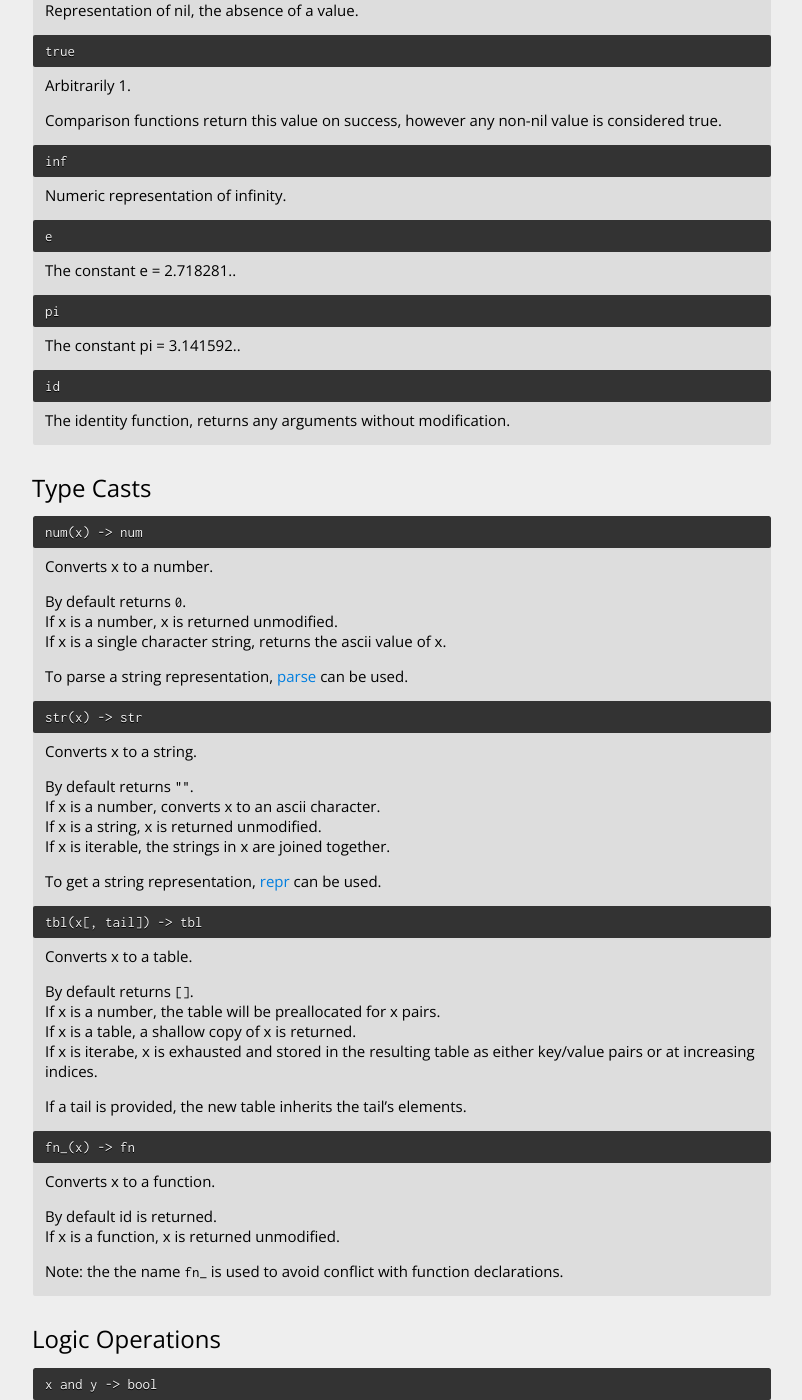
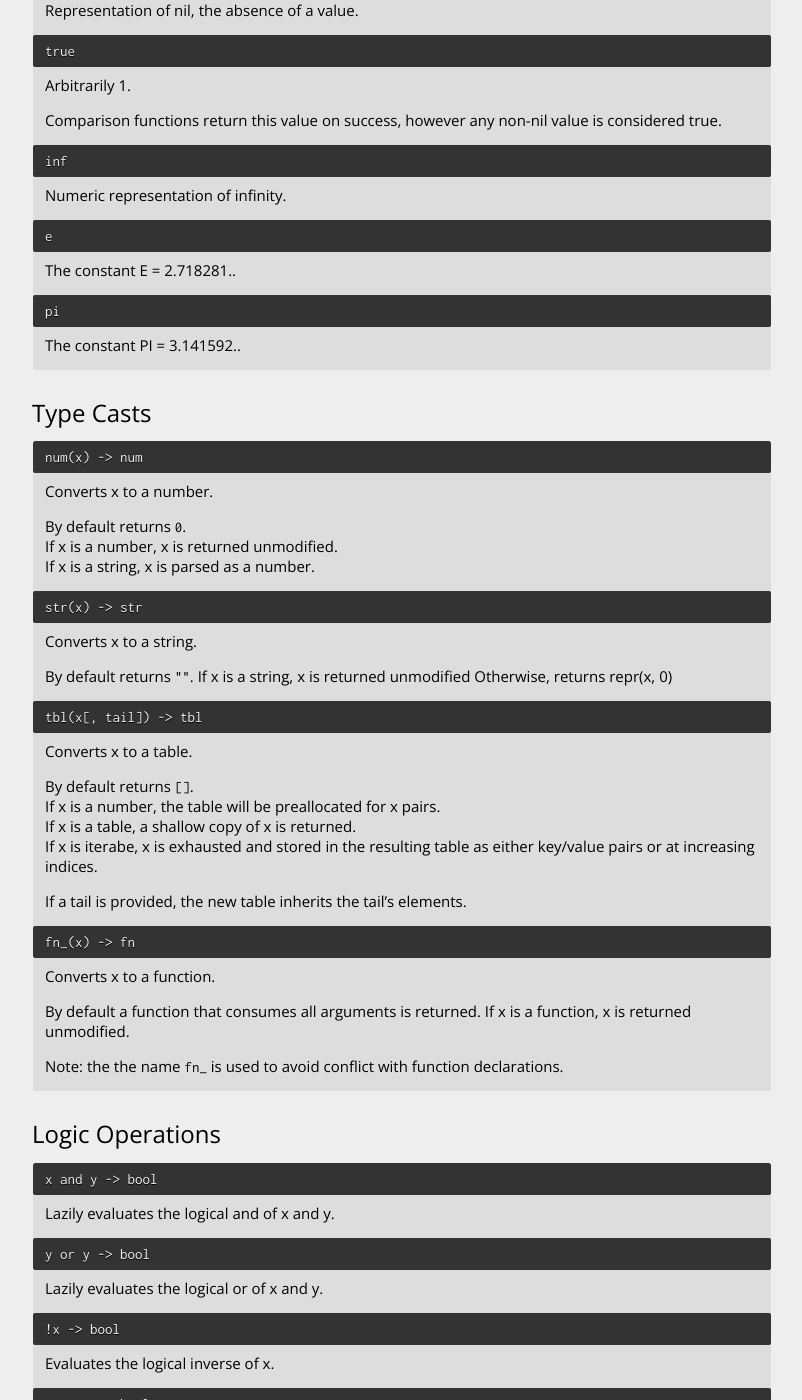
Before and after one commit to mu-script/mu-script.github.io, a Jekyll site: the page built from docs/builtins.md, in a window 1280 px wide and 1400 px high, scrolled down 681 px. Shown: the whole window, without its empty margins (238-1040 px from the left). Built offline with Jekyll 4.4.1, drawn with Linux system fonts in a browser that asks for light colours; our own code applies the rules of GitHub Pages for plain Markdown files; some of the changed text lies outside the part shown.

Commit message:
Updated builtins documentation to reflect changes to the mu language

```diff
--- a/docs/builtins.md
+++ b/docs/builtins.md
@@ -5,26 +5,26 @@ layout: page
 Builtins
 --------
 
-| Consts            | Types         | Logic         | Arith             | Bit/Set     | String                | Data            | Iterator              | Function        | IO                  |
-| ----------------- | ------------- | ------------- | ----------------- | ----------- | --------------------- | --------------- | --------------------- | --------------- | ------------------- |
-| [`nil`](#nil)     | [`num`](#num) | [`and`](#and) | [`+`](#+)         | [`~`](#~)   | [`parse`](#parse)     | [`len`](#len)   | [`iter`](#iter)       | [`bind`](#bind) | [`print`](#print)   |
-| [`_`](#_)         | [`str`](#str) | [`or`](#or)   | [`-`](#-)         | [`|`](#\|)  | [`repr`](#repr)       | [`tail`](#tail) | [`pairs`](#pairs)     | [`comp`](#comp) | [`error`](#error)   |
-| [`true`](#true)   | [`tbl`](#tbl) | [`!`](#!)     | [`*`](#*)         | [`&`](#&)   | [`bin`](#bin)         | [`push`](#push) | [`range`](#range)     |                 | [`import`](#import) |
-| [`false`](#false) | [`fn_`](#fn_) | [`==`](#==)   | [`/`](#/)         | [`&~`](#&~) | [`oct`](#oct)         | [`pop`](#pop)   | [`repeat`](#repeat)   |                 |                     |
-| [`inf`](#inf)     |               | [`!=`](#!=)   | [`//`](#//)       | [`<<`](#<<) | [`hex`](#hex)         | [`++`](#++)     | [`seed`](#seed)       |                 |                     |
-| [`inf`](#inf)     |               | [`is`](#is)   | [`%`](#%)         | [`>>`](#>>) | [`find`](#find)       | [`sub`](#sub)   | [`map`](#map)         |                 |                     |
-| [`e`](#e)         |               | [`<`](#<)     | [`^`](#^)         |             | [`replace`](#replace) |                 | [`filter`](#filter)   |                 |                     |
-| [`pi`](#pi)       |               | [`>`](#>)     | [`log`](#log)     |             | [`split`](#split)     |                 | [`reduce`](#reduce)   |                 |                     |
-| [`id`](#id)       |               | [`<=`](#<=)   | [`abs`](#abs)     |             | [`join`](#join)       |                 | [`any`](#any)         |                 |                     |
-|                   |               | [`>=`](#>=)   | [`floor`](#floor) |             | [`pad`](#pad)         |                 | [`all`](#all)         |                 |                     |
-|                   |               |               | [`ceil`](#ceil)   |             | [`strip`](#strip)     |                 | [`zip`](#zip)         |                 |                     |
-|                   |               |               | [`cos`](#cos)     |             |                       |                 | [`chain`](#chain)     |                 |                     |
-|                   |               |               | [`acos`](#acos)   |             |                       |                 | [`take`](#take)       |                 |                     |
-|                   |               |               | [`sin`](#sin)     |             |                       |                 | [`drop`](#drop)       |                 |                     |
-|                   |               |               | [`asin`](#asin)   |             |                       |                 | [`min`](#min)         |                 |                     |
-|                   |               |               | [`tan`](#tan)     |             |                       |                 | [`max`](#max)         |                 |                     |
-|                   |               |               | [`atan`](#atan)   |             |                       |                 | [`sort`](#sort)       |                 |                     |
-|                   |               |               |                   |             |                       |                 | [`reverse`](#reverse) |                 |                     |
+| Consts            | Types         | Logic         | Arith             | Bit/Set     | String                | Data              | Iterator              | Function        | IO                  |
+| ----------------- | ------------- | ------------- | ----------------- | ----------- | --------------------- | ----------------- | --------------------- | --------------- | ------------------- |
+| [`nil`](#nil)     | [`num`](#num) | [`and`](#and) | [`+`](#+)         | [`~`](#~)   | [`parse`](#parse)     | [`len`](#len)     | [`iter`](#iter)       | [`bind`](#bind) | [`print`](#print)   |
+| [`_`](#_)         | [`str`](#str) | [`or`](#or)   | [`-`](#-)         | [`|`](#\|)  | [`repr`](#repr)       | [`tail`](#tail)   | [`pairs`](#pairs)     | [`@`](#@)       | [`error`](#error)   |
+| [`true`](#true)   | [`tbl`](#tbl) | [`!`](#!)     | [`*`](#*)         | [`&`](#&)   | [`bin`](#bin)         | [`const`](#const) | [`range`](#range)     |                 | [`import`](#import) |
+| [`false`](#false) | [`fn_`](#fn_) | [`==`](#==)   | [`/`](#/)         | [`&~`](#&~) | [`oct`](#oct)         | [`push`](#push)   | [`repeat`](#repeat)   |                 |                     |
+| [`inf`](#inf)     |               | [`!=`](#!=)   | [`//`](#//)       | [`<<`](#<<) | [`hex`](#hex)         | [`pop`](#pop)     | [`random`](#random)   |                 |                     |
+| [`E`](#E)         |               | [`is`](#is)   | [`%`](#%)         | [`>>`](#>>) | [`chr`](#chr)         | [`++`](#++)       | [`map`](#map)         |                 |                     |
+| [`PI`](#PI)       |               | [`<`](#<)     | [`^`](#^)         |             | [`ord`](#ord)         | [`sub`](#sub)     | [`filter`](#filter)   |                 |                     |
+|                   |               | [`>`](#>)     | [`log`](#log)     |             | [`find`](#find)       |                   | [`reduce`](#reduce)   |                 |                     |
+|                   |               | [`<=`](#<=)   | [`abs`](#abs)     |             | [`replace`](#replace) |                   | [`any`](#any)         |                 |                     |
+|                   |               | [`>=`](#>=)   | [`floor`](#floor) |             | [`split`](#split)     |                   | [`all`](#all)         |                 |                     |
+|                   |               |               | [`ceil`](#ceil)   |             | [`join`](#join)       |                   | [`zip`](#zip)         |                 |                     |
+|                   |               |               | [`cos`](#cos)     |             | [`pad`](#pad)         |                   | [`chain`](#chain)     |                 |                     |
+|                   |               |               | [`acos`](#acos)   |             | [`strip`](#strip)     |                   | [`take`](#take)       |                 |                     |
+|                   |               |               | [`sin`](#sin)     |             |                       |                   | [`drop`](#drop)       |                 |                     |
+|                   |               |               | [`asin`](#asin)   |             |                       |                   | [`min`](#min)         |                 |                     |
+|                   |               |               | [`tan`](#tan)     |             |                       |                   | [`max`](#max)         |                 |                     |
+|                   |               |               | [`atan`](#atan)   |             |                       |                   | [`sort`](#sort)       |                 |                     |
+|                   |               |               |                   |             |                       |                   | [`reverse`](#reverse) |                 |                     |
 
 
 Constants
@@ -49,19 +49,14 @@ Comparison functions return this value on success, however any non-nil value is
 Numeric representation of infinity.
 </dd>
 
-<dt id="e" markdown="span">[e](#e)</dt>
+<dt id="E" markdown="span">[e](#e)</dt>
 <dd markdown="block">
-The constant e = 2.718281..
+The constant E = 2.718281..
 </dd>
 
-<dt id="pi" markdown="span">[pi](#pi)</dt>
+<dt id="PI" markdown="span">[pi](#pi)</dt>
 <dd markdown="block">
-The constant pi = 3.141592..
-</dd>
-
-<dt id="id" markdown="span">[id](#id)</dt>
-<dd markdown="block">
-The identity function, returns any arguments without modification.
+The constant PI = 3.141592..
 </dd>
 </dl>
 
@@ -74,9 +69,7 @@ Converts x to a number.
 
 By default returns `0`.
 If x is a number, x is returned unmodified.
-If x is a single character string, returns the ascii value of x.
-
-To parse a string representation, [parse](#parse) can be used.
+If x is a string, x is parsed as a number.
 </dd>
 
 <dt id="str" markdown="span">[str](#str)(x) -> str</dt>
@@ -84,11 +77,8 @@ To parse a string representation, [parse](#parse) can be used.
 Converts x to a string.
 
 By default returns `""`.
-If x is a number, converts x to an ascii character.
-If x is a string, x is returned unmodified.
-If x is iterable, the strings in x are joined together.
-
-To get a string representation, [repr](#repr) can be used.
+If x is a string, x is returned unmodified
+Otherwise, returns repr(x, 0)
 </dd>
 
 <dt id="tbl" markdown="span">[tbl](#tbl)(x[, tail]) -> tbl</dt>
@@ -107,7 +97,7 @@ If a tail is provided, the new table inherits the tail's elements.
 <dd markdown="block">
 Converts x to a function.
 
-By default id is returned.
+By default a function that consumes all arguments is returned.
 If x is a function, x is returned unmodified.
 
 Note: the the name `fn_` is used to avoid conflict with function declarations.
@@ -318,7 +310,7 @@ String Operations
 <dd markdown="block">
 Returns the string x parsed as a Mu literal.
 
-If x could not be parsed, an error is raised.
+Returns nil if x could not be parsed.
 </dd>
 
 <dt id="repr" markdown="span">[repr](#repr)(x[, depth]) -> str</dt>
@@ -339,6 +331,16 @@ Depth indicates how many nested tables to represent, by default depth is `1`.
 Returns the string representation of x in the specific base.
 </dd>
 
+<dt id="chr" markdown="span">[chr](#chr)(x) -> str</dt>
+<dd markdown="block">
+Returns the character represented by the number x in ascii.
+</dd>
+
+<dt id="ord" markdown="span">[ord](#ord)(x) -> num</dt>
+<dd markdown="block">
+Returns the numeric value of the character x in ascii.
+</dd>
+
 <dt id="find" markdown="span">[find](#find)(x, match) -> lower, upper</dt>
 <dd markdown="block">
 Finds the first occurance of match in x.
@@ -356,14 +358,14 @@ Replaces each occurance of m with r in x.
 <dd markdown="block">
 Returns an iterator of the substrings separated by the delimiter.
 
-By default the delimiter is `' '`.
+By default the delimiter is `''`.
 </dd>
 
 <dt id="join" markdown="span">[join](#join)(x[, delim]) -> str</dt>
 <dd markdown="block">
 Joins each element of x into a string separated by the delimiter.
 
-By default the delimiter is `' '`.
+By default the delimiter is `''`.
 </dd>
 
 <dt id="pad" markdown="span">[pad](#pad)(x, len[, padding]) -> str</dt>
@@ -394,6 +396,11 @@ Returns the number of elements in x.
 <dt id="tail" markdown="span">[tail](#tail)(x) -> tbl</dt>
 <dd markdown="block">
 Returns the tail chain of x.
+</dd>
+
+<dt id="const" markdown="span">[const](#const)(x) -> y</dt>
+<dd markdown="block">
+Returns a constant reference to x.
 </dd>
 
 <dt id="push" markdown="span">[push](#push)(x, v[, index])</dt>
```
Also changed, not shown: other parts of docs/builtins.md (+6 -4 lines).
